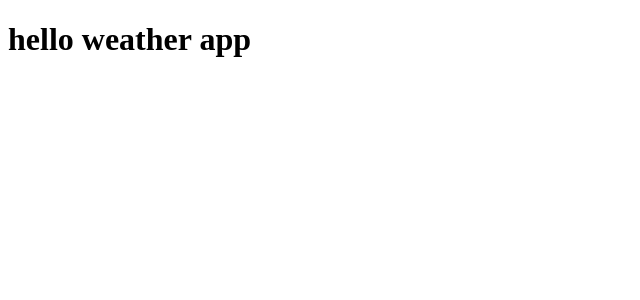
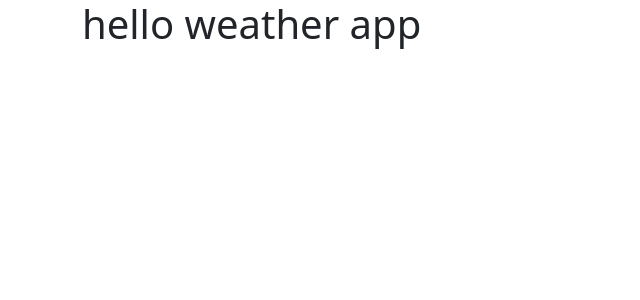
Before and after one commit to sh008/rxjs-angular-weather, an Angular app: page / in a window 1280 px wide. Shown: the top 300 px of the page, without its empty margins (0-640 px from the left). Built offline with nearby package versions, Linux system fonts and the light colour scheme.

Commit message:
adding bootstrap to project

```diff
--- a/package.json
+++ b/package.json
@@ -1,6 +1,6 @@
 {
   "name": "angular-weather",
-  "version": "0.0.0",
+  "version": "0.1.0",
   "scripts": {
     "ng": "ng",
     "start": "ng serve",
@@ -18,6 +18,7 @@
     "@angular/platform-browser": "^17.0.0",
     "@angular/platform-browser-dynamic": "^17.0.0",
     "@angular/router": "^17.0.0",
+    "bootstrap": "^5.3.2",
     "rxjs": "~7.8.0",
     "tslib": "^2.3.0",
     "zone.js": "~0.14.2"
--- a/src/app/app.component.html
+++ b/src/app/app.component.html
@@ -1 +1,4 @@
-<h1>hello weather app</h1>
+<div class=container>
+  <h1>hello weather app</h1>
+
+</div>
--- a/src/styles.scss
+++ b/src/styles.scss
@@ -1 +1,2 @@
 /* You can add global styles to this file, and also import other style files */
+@import "bootstrap/dist/css/bootstrap.min.css";
```
Also changed, not shown: 1 other file (tests, documents, lock files or other folders).
